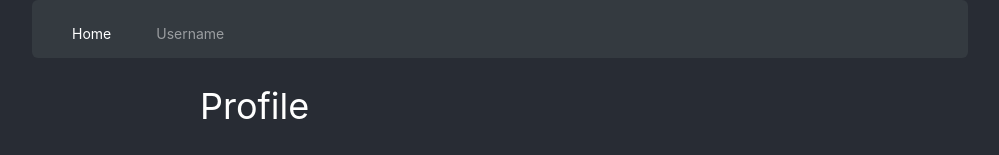
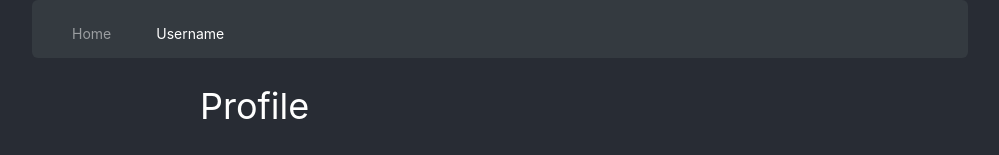
Before and after one commit to Itc-bootcamp-2019/micro-blogging-front-end-zoeedelson, a React (Create React App) app: page /username in a window 1280 px wide. Shown: the top 155 px of the page, without its empty margins (140-1139 px from the left). Built offline with nearby package versions, Linux system fonts and the light colour scheme.

Commit message:
navbar styling fix

```diff
--- a/src/components/Navbar.js
+++ b/src/components/Navbar.js
@@ -1,12 +1,15 @@
 import React from "react";
-import { BrowserRouter as Router, Switch, Route, Link } from "react-router-dom";
+import {
+  BrowserRouter as Router,
+  Switch,
+  Route,
+  NavLink
+} from "react-router-dom";
 import "./navbarstylesheet.css";
 class Navbar extends React.Component {
   constructor(props) {
     super(props);
-    this.state = {
-      isHomePage: true
-    };
+    this.state = {};
   }
 
   render() {
@@ -14,22 +17,14 @@ class Navbar extends React.Component {
     return (
       <ul className="nav ">
         <li>
-          <Link
-            className={"pages " + (this.state.isHomePage ? "white" : "")}
-            onClick={() => this.setState({ isHomePage: true })}
-            to="/"
-          >
+          <NavLink className="pages" to="/" exact activeClassName="white">
             Home
-          </Link>
+          </NavLink>
         </li>
         <li>
-          <Link
-            className={"pages " + (!this.state.isHomePage ? "white" : "")}
-            onClick={() => this.setState({ isHomePage: false })}
-            to="/username"
-          >
+          <NavLink className="pages" to="/username" activeClassName="white">
             Username
-          </Link>
+          </NavLink>
         </li>
       </ul>
     );
```
